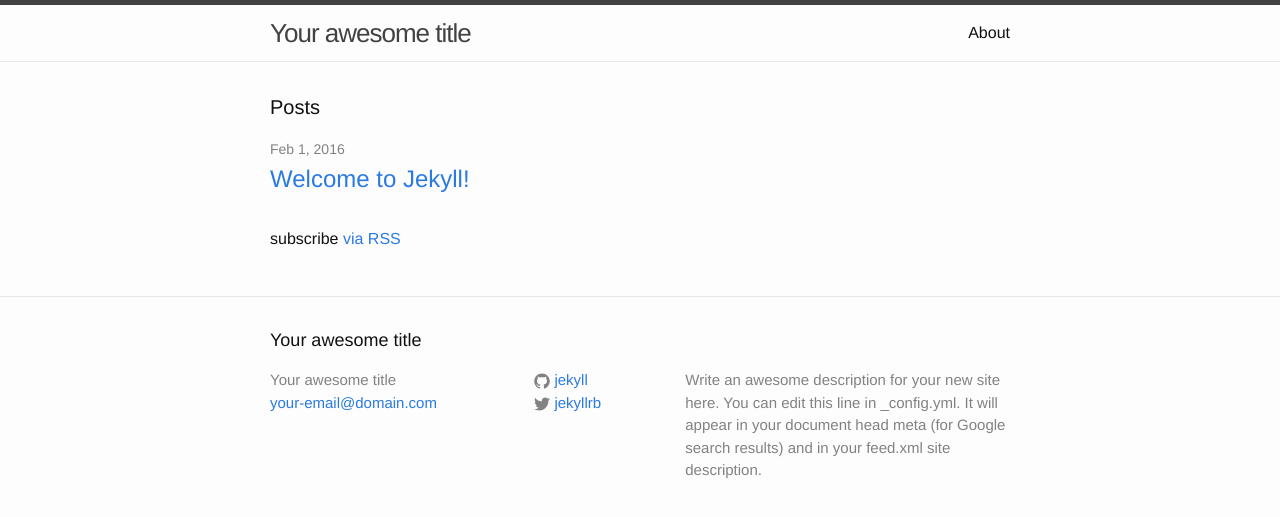
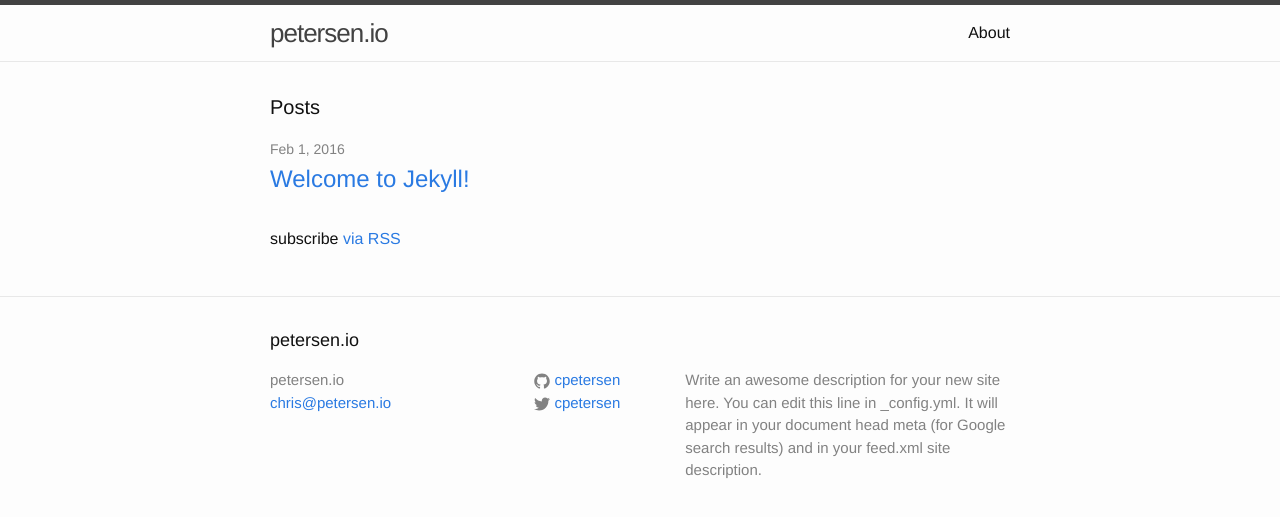
Before and after one commit to cpetersen/cpetersen.github.io, a Jekyll site: the page built from index.html, in a window 1280 px wide. Shown: the top 517 px of the page. Built offline with Jekyll 4.4.1, drawn with Linux system fonts in a browser that asks for light colours.

Commit message:
Updated the config

```diff
--- a/_config.yml
+++ b/_config.yml
@@ -6,16 +6,16 @@
 # 'jekyll serve'. If you change this file, please restart the server process.
 
 # Site settings
-title: Your awesome title
-email: your-email@domain.com
+title: petersen.io
+email: chris@petersen.io
 description: > # this means to ignore newlines until "baseurl:"
   Write an awesome description for your new site here. You can edit this
   line in _config.yml. It will appear in your document head meta (for
   Google search results) and in your feed.xml site description.
 baseurl: "" # the subpath of your site, e.g. /blog
-url: "http://yourdomain.com" # the base hostname & protocol for your site
-twitter_username: jekyllrb
-github_username:  jekyll
+url: "http://petersen.io" # the base hostname & protocol for your site
+twitter_username: cpetersen
+github_username:  cpetersen
 
 # Build settings
 markdown: kramdown
```
